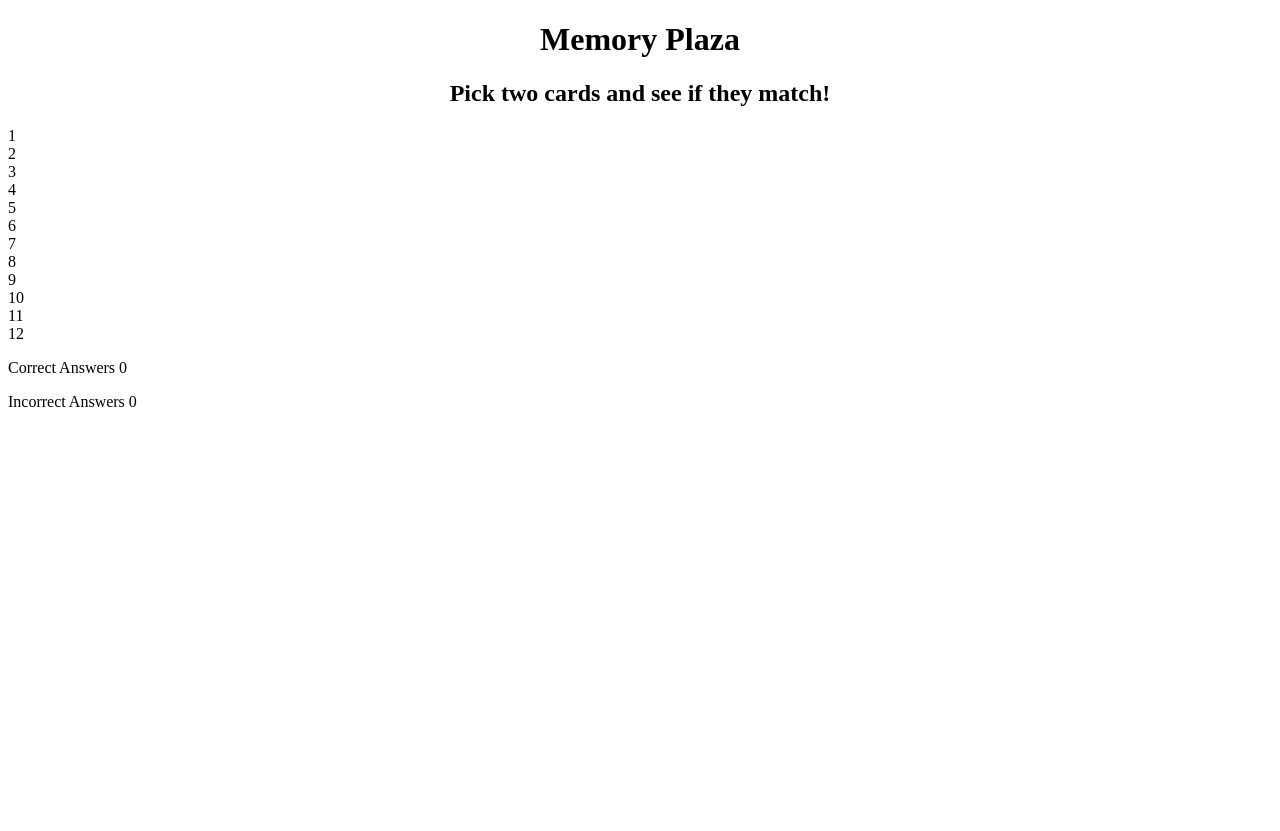
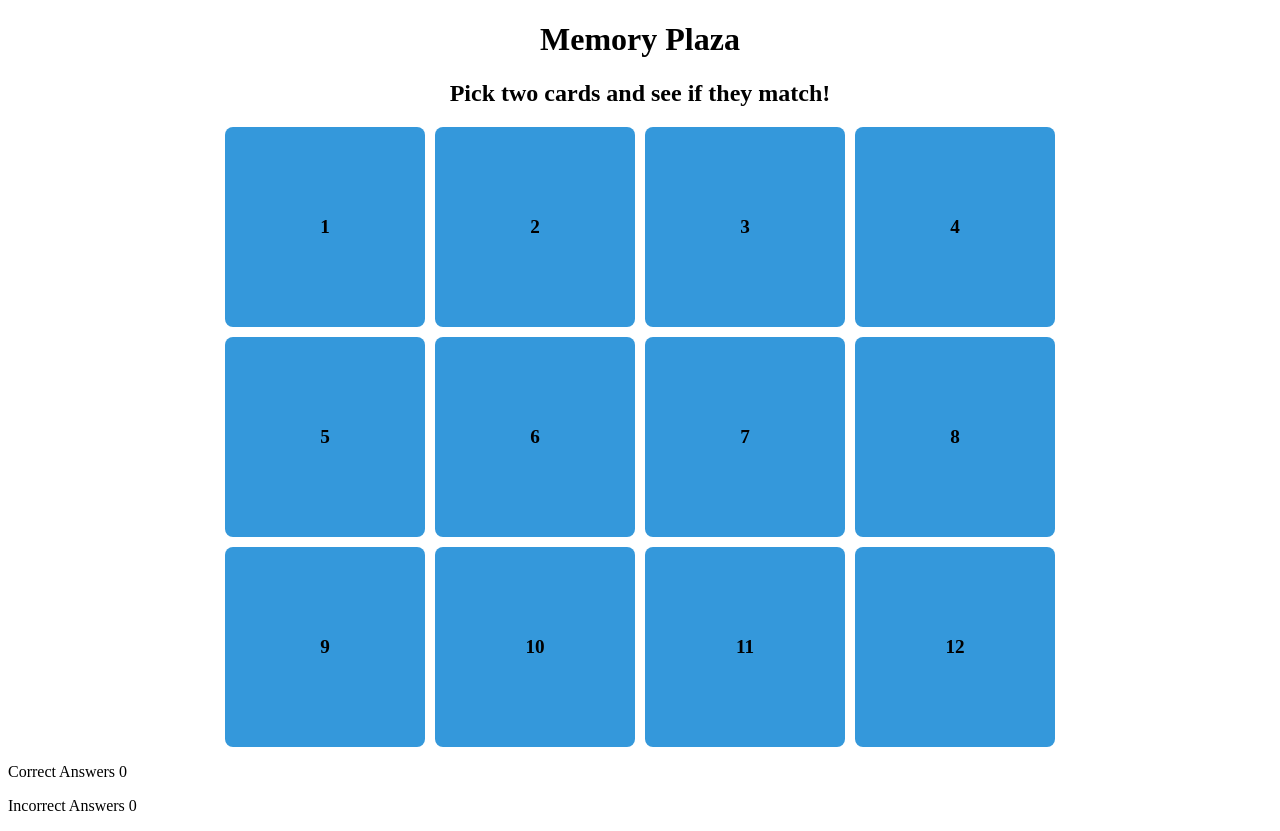
Before and after one commit to AlexSunner/memory-plaza, a plain HTML site: page index.html in a window 1280 px wide. Before the commit the page ends 800 px from the top, so only its background shows below. Drawn offline with Linux system fonts and the light colour scheme.

Commit message:
Add CSS to game area and memory card

```diff
--- a/assets/css/style.css
+++ b/assets/css/style.css
@@ -8,3 +8,27 @@
     display: flex;
     justify-content: center;
 }
+
+/* Game Area styles */
+.game-area {
+    display: grid;
+    grid-template-columns: repeat(4, 200px);
+    gap: 10px;
+    justify-content: center;
+}
+
+/* Memory Card styles */
+.card {
+    width: 200px;
+    height: 200px;
+    background-color: #3498db;
+    border-radius: 8px;
+    display: flex;
+    align-items: center;
+    justify-content: center;
+    font-size: 1.2em;
+    color: black;
+    font-weight: bold;
+    cursor: pointer;
+    transition: transform 0.3s ease;
+}
```
